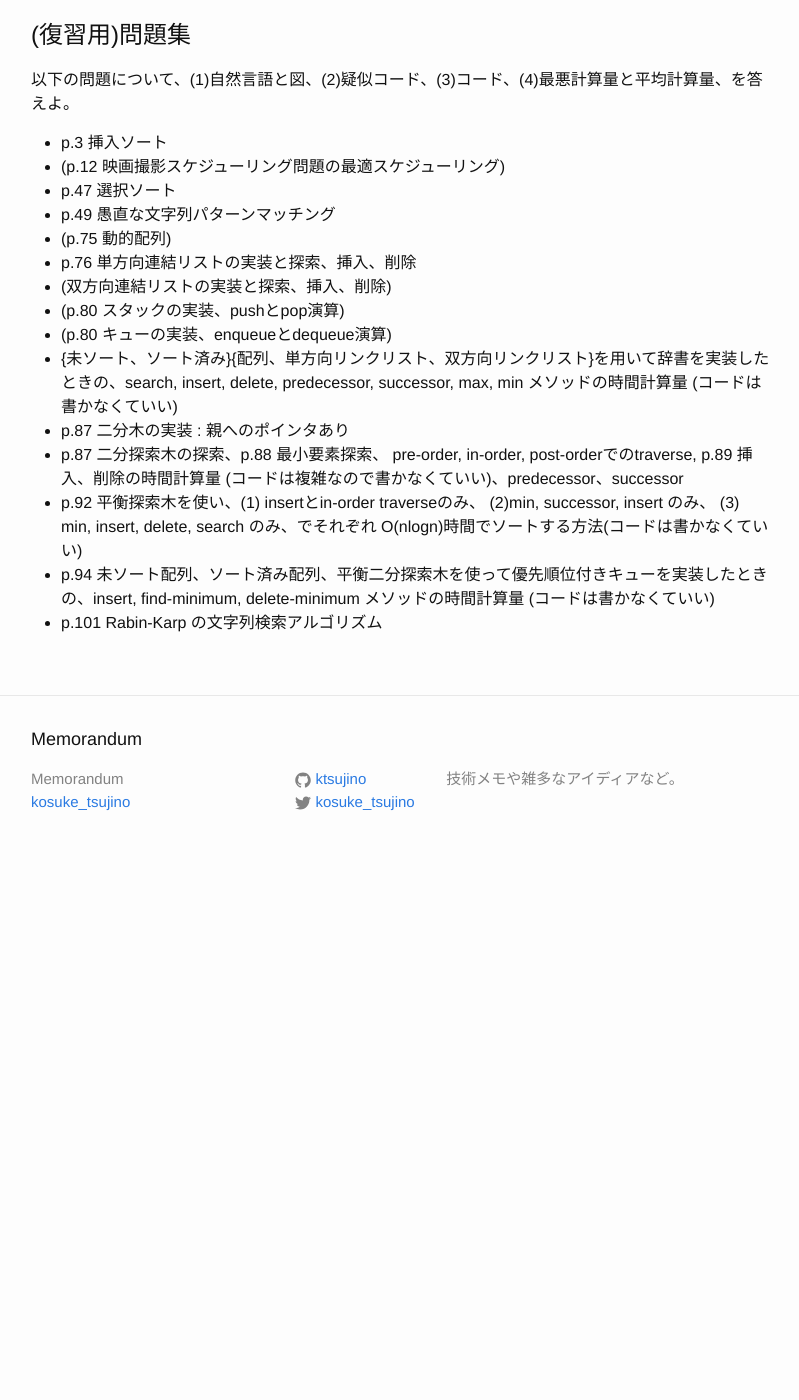
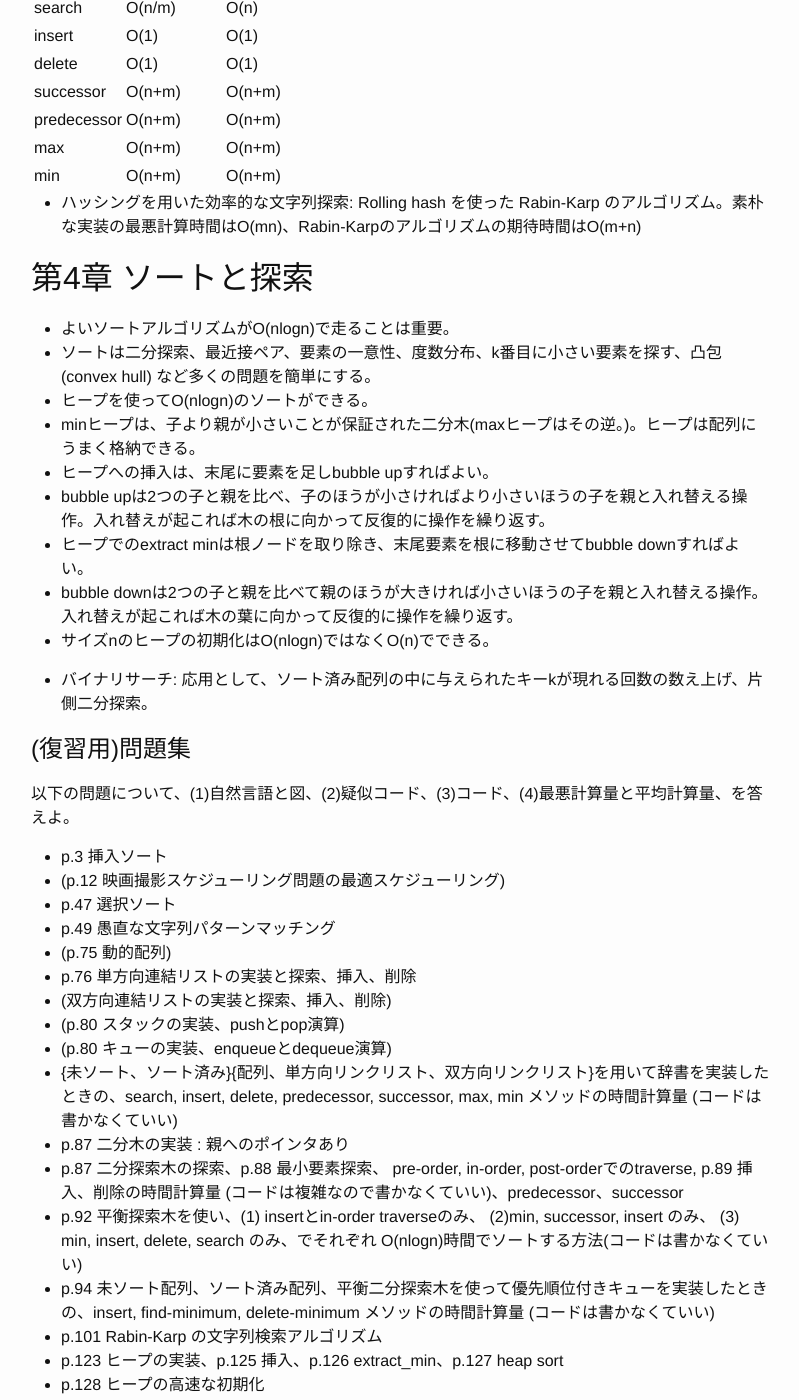
Before and after one commit to ktsujino/ktsujino.github.io, a Jekyll site: the page built from _posts/2015-11-09-algorithm-design-manual.markdown, in a window 1280 px wide and 1400 px high, scrolled down 3142 px. Shown: the whole window, without its empty margins (239-1038 px from the left). Built offline with Jekyll 4.4.1, drawn with Linux system fonts in a browser that asks for light colours; before the commit the page ends 4015 px from its top, so only the background shows below that; some of the changed text lies outside the part shown.

Commit message:
finished chapter 4

```diff
--- a/_posts/2015-11-09-algorithm-design-manual.markdown
+++ b/_posts/2015-11-09-algorithm-design-manual.markdown
@@ -8,6 +8,15 @@ categories:
 # draft:アルゴリズム設計マニュアル
 
 アルゴリズムとデータ構造のとてもよい教科書。
+上下巻あるが、上が授業に使うような教科書で下はアルゴリズム図鑑になっている。
+上だけ買ってもいいと思う。
+
+よいところ
+- 抽象アルゴリズムを実問題に適用することの重要性が繰り返し意識づけられる。
+- 例えばソートがなぜそんなに重要なのか等、理由がしっかり述べられている。無味乾燥でない。
+- 重要なアルゴリズムについて、実際に動く C のコードがたくさん載っている。
+- 演習問題に「インタビュー問題」が含まれており、読者がIT業界の技術面接を受けることも意識している感じ。
+
 読み返すついでにメモを残してみる。
 
 ## 第1章 アルゴリズム設計への導入
@@ -117,6 +126,18 @@ min          |      O(n+m) |      O(n+m)
 
 - ハッシングを用いた効率的な文字列探索: Rolling hash を使った Rabin-Karp のアルゴリズム。素朴な実装の最悪計算時間はO(mn)、Rabin-Karpのアルゴリズムの期待時間はO(m+n)
 
+## 第4章 ソートと探索
+- よいソートアルゴリズムがO(nlogn)で走ることは重要。
+- ソートは二分探索、最近接ペア、要素の一意性、度数分布、k番目に小さい要素を探す、凸包 (convex hull) など多くの問題を簡単にする。
+- ヒープを使ってO(nlogn)のソートができる。
+- minヒープは、子より親が小さいことが保証された二分木(maxヒープはその逆。)。ヒープは配列にうまく格納できる。
+- ヒープへの挿入は、末尾に要素を足しbubble upすればよい。
+- bubble upは2つの子と親を比べ、子のほうが小さければより小さいほうの子を親と入れ替える操作。入れ替えが起これば木の根に向かって反復的に操作を繰り返す。
+- ヒープでのextract minは根ノードを取り除き、末尾要素を根に移動させてbubble downすればよい。
+- bubble downは2つの子と親を比べて親のほうが大きければ小さいほうの子を親と入れ替える操作。入れ替えが起これば木の葉に向かって反復的に操作を繰り返す。
+- サイズnのヒープの初期化はO(nlogn)ではなくO(n)でできる。
+
+- バイナリサーチ: 応用として、ソート済み配列の中に与えられたキーkが現れる回数の数え上げ、片側二分探索。
 
 
 # (復習用)問題集
@@ -138,3 +159,11 @@ min          |      O(n+m) |      O(n+m)
 - p.92 平衡探索木を使い、(1) insertとin-order traverseのみ、 (2)min, successor, insert のみ、 (3) min, insert, delete, search のみ、でそれぞれ O(nlogn)時間でソートする方法(コードは書かなくていい)
 - p.94 未ソート配列、ソート済み配列、平衡二分探索木を使って優先順位付きキューを実装したときの、insert, find-minimum, delete-minimum メソッドの時間計算量 (コードは書かなくていい)
 - p.101 Rabin-Karp の文字列検索アルゴリズム
+- p.123 ヒープの実装、p.125 挿入、p.126 extract_min、p.127 heap sort
+- p.128 ヒープの高速な初期化
+- p.129 要素nのヒープと実数xを与え、ヒープ中のk盤面に小さい要素がx以上かどうかを高速に判定せよ。
+- p.136 マージソート
+- p.138 クイックソート (最悪計算量と平均計算量を論じよ)
+- クイックソートを応用し、配列の中で小さいほうからk番目の要素を求めよ。
+- p.148 バイナリサーチ
+- p.148 ソート済み配列の中に与えられたキーkが現れる回数
```
